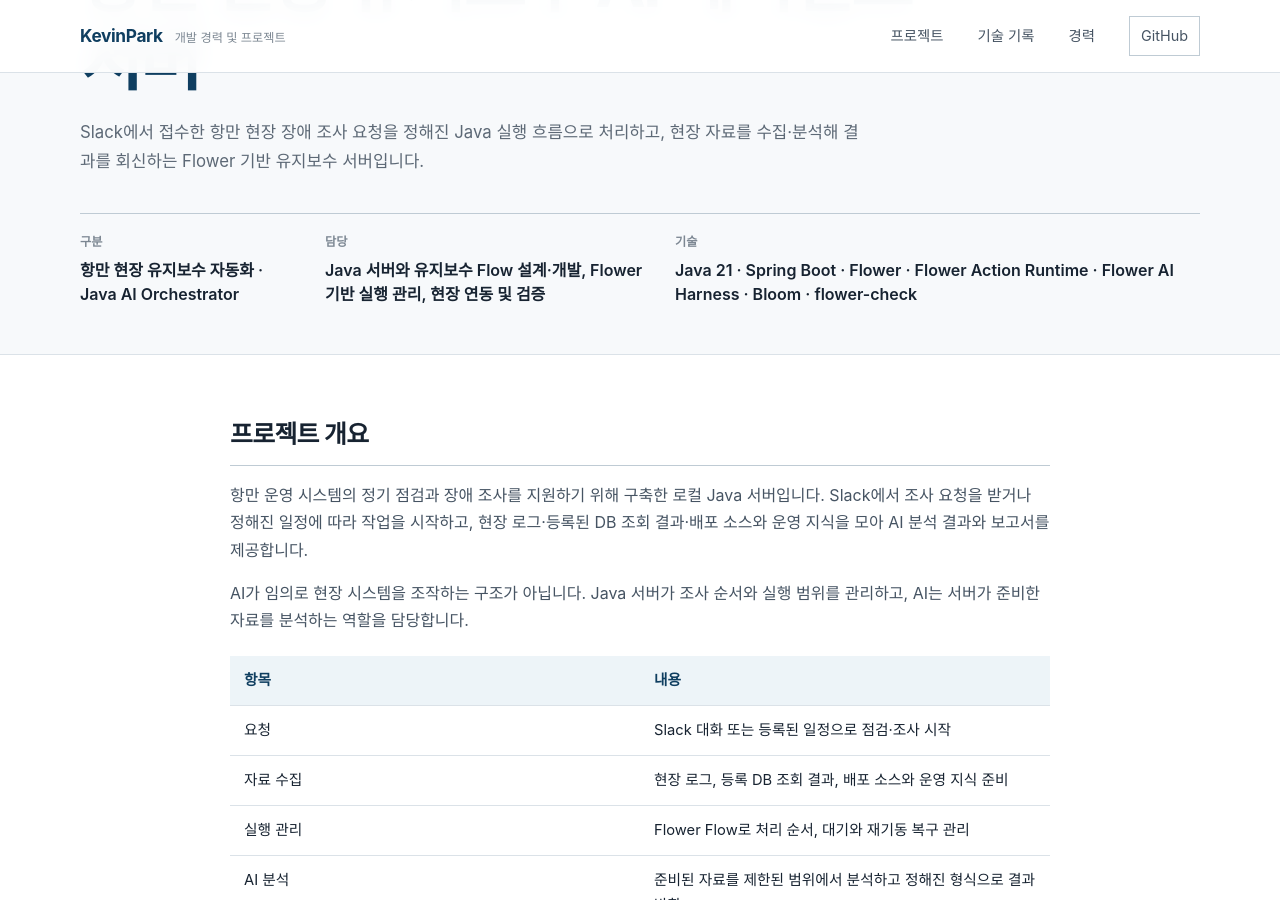
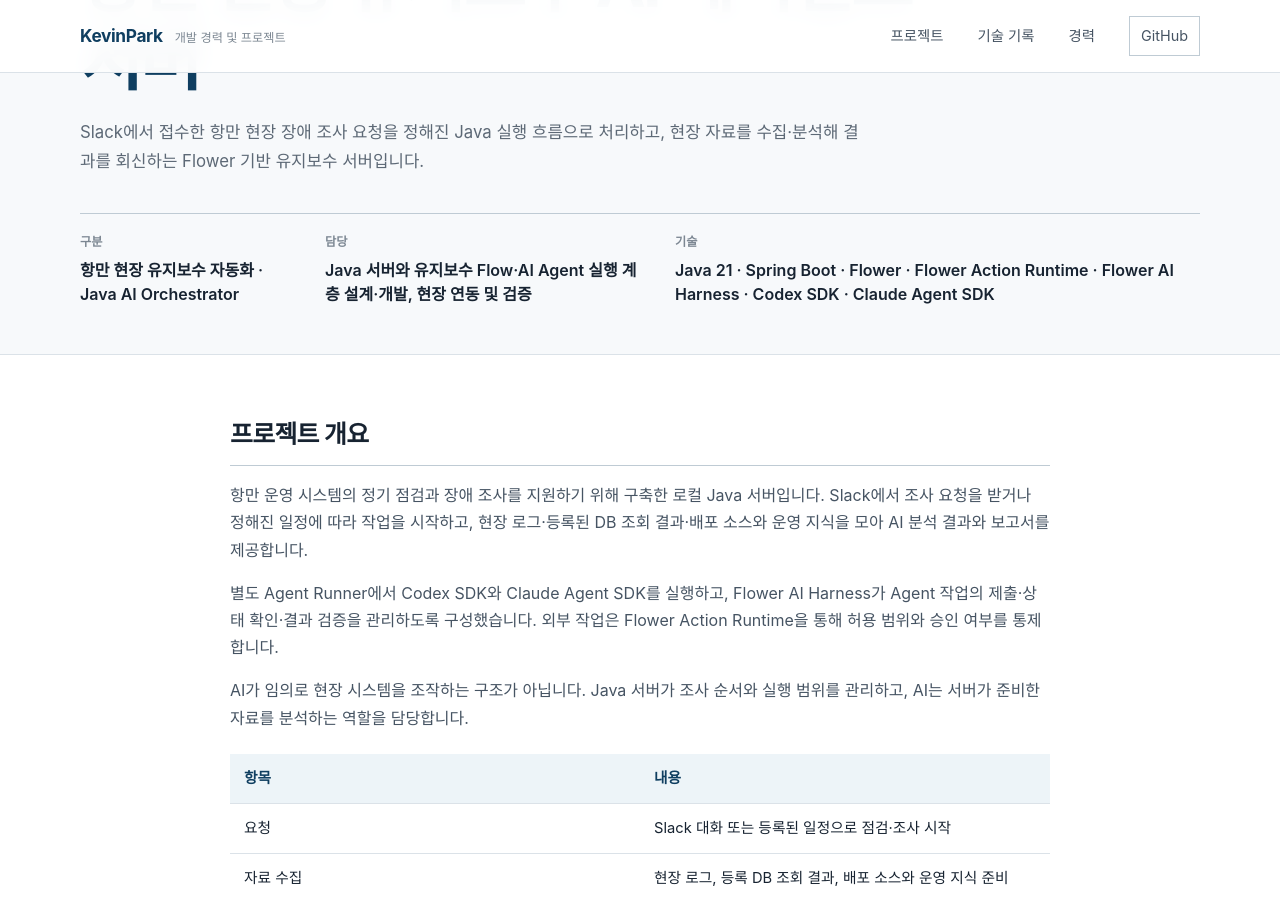
Before and after one commit to parkKevinSB/parkKevinSB.github.io, a Jekyll site: the page built from projects/site-maintenance-agent.md, in a window 1280 px wide and 900 px high, scrolled down 270 px. Built offline with Jekyll 4.4.1, drawn with Linux system fonts in a browser that asks for light colours.

Commit message:
항만 유지보수 AI 에이전트 구성 명확화

```diff
--- a/index.html
+++ b/index.html
@@ -52,8 +52,8 @@ description: KevinPark의 Java 백엔드, 오픈소스, AI Agent와 산업 자
       <a class="project-card" href="{{ '/projects/site-maintenance-agent/' | relative_url }}">
         <p class="project-type">2026 · 핵심 프로젝트 · 현장 검증</p>
         <h3>항만 현장 유지보수 AI 에이전트 서버</h3>
-        <p class="card-description">Slack 장애 요청을 고정된 Java Flow로 처리하고 현장 로그·등록 DB 조회·소스·지식을 수집해 근거가 검증된 보고서로 회신하는 Flower 기반 서버입니다.</p>
-        <p class="card-stack">Java 21 · Flower · Action Runtime · AI Harness · Bloom · flower-check</p>
+        <p class="card-description">Slack 장애 요청을 Java Flow로 처리하고 현장 자료를 수집한 뒤, Codex·Claude Agent 분석을 통제해 근거가 검증된 보고서로 회신하는 서버입니다.</p>
+        <p class="card-stack">Java 21 · Flower · Action Runtime · AI Harness · Codex SDK · Claude Agent SDK</p>
         <span class="card-link">상세 내용</span>
       </a>
 
--- a/projects.html
+++ b/projects.html
@@ -21,8 +21,8 @@ permalink: /projects/
     <a class="project-index-card" href="{{ '/projects/site-maintenance-agent/' | relative_url }}">
       <p class="project-type">2026 · 핵심 프로젝트 · 현장 검증</p>
       <h2>항만 현장 유지보수 AI 에이전트 서버</h2>
-      <p>Slack 요청을 Flower Flow로 실행하고 현장 증거 수집, 통제된 Agent 분석과 보고서 회신을 처리하는 Java 오케스트레이터</p>
-      <p class="card-stack">Java 21 · Flower · Action Runtime · AI Harness · Bloom · flower-check</p>
+      <p>Slack 요청을 Flower Flow로 실행하고 현장 증거 수집, Codex·Claude Agent 분석과 보고서 회신을 통제하는 Java 오케스트레이터</p>
+      <p class="card-stack">Java 21 · Flower · Action Runtime · AI Harness · Codex SDK · Claude Agent SDK</p>
     </a>
     <a class="project-index-card" href="{{ '/projects/netty-socket-library/' | relative_url }}">
       <p class="project-type">2026 · 설계 및 개발</p>
--- a/projects/site-maintenance-agent.md
+++ b/projects/site-maintenance-agent.md
@@ -4,13 +4,15 @@ description: Slack에서 접수한 항만 현장 장애 조사 요청을 정해
 permalink: /projects/site-maintenance-agent/
 period: 2026 · 설계 및 개발
 category: 항만 현장 유지보수 자동화 · Java AI Orchestrator
-role: Java 서버와 유지보수 Flow 설계·개발, Flower 기반 실행 관리, 현장 연동 및 검증
-stack: Java 21 · Spring Boot · Flower · Flower Action Runtime · Flower AI Harness · Bloom · flower-check
+role: Java 서버와 유지보수 Flow·AI Agent 실행 계층 설계·개발, 현장 연동 및 검증
+stack: Java 21 · Spring Boot · Flower · Flower Action Runtime · Flower AI Harness · Codex SDK · Claude Agent SDK
 ---
 
 ## 프로젝트 개요
 
 항만 운영 시스템의 정기 점검과 장애 조사를 지원하기 위해 구축한 로컬 Java 서버입니다. Slack에서 조사 요청을 받거나 정해진 일정에 따라 작업을 시작하고, 현장 로그·등록된 DB 조회 결과·배포 소스와 운영 지식을 모아 AI 분석 결과와 보고서를 제공합니다.
+
+별도 Agent Runner에서 Codex SDK와 Claude Agent SDK를 실행하고, Flower AI Harness가 Agent 작업의 제출·상태 확인·결과 검증을 관리하도록 구성했습니다. 외부 작업은 Flower Action Runtime을 통해 허용 범위와 승인 여부를 통제합니다.
 
 AI가 임의로 현장 시스템을 조작하는 구조가 아닙니다. Java 서버가 조사 순서와 실행 범위를 관리하고, AI는 서버가 준비한 자료를 분석하는 역할을 담당합니다.
 
```
Also changed, not shown: about.md (+2 -2 lines).
